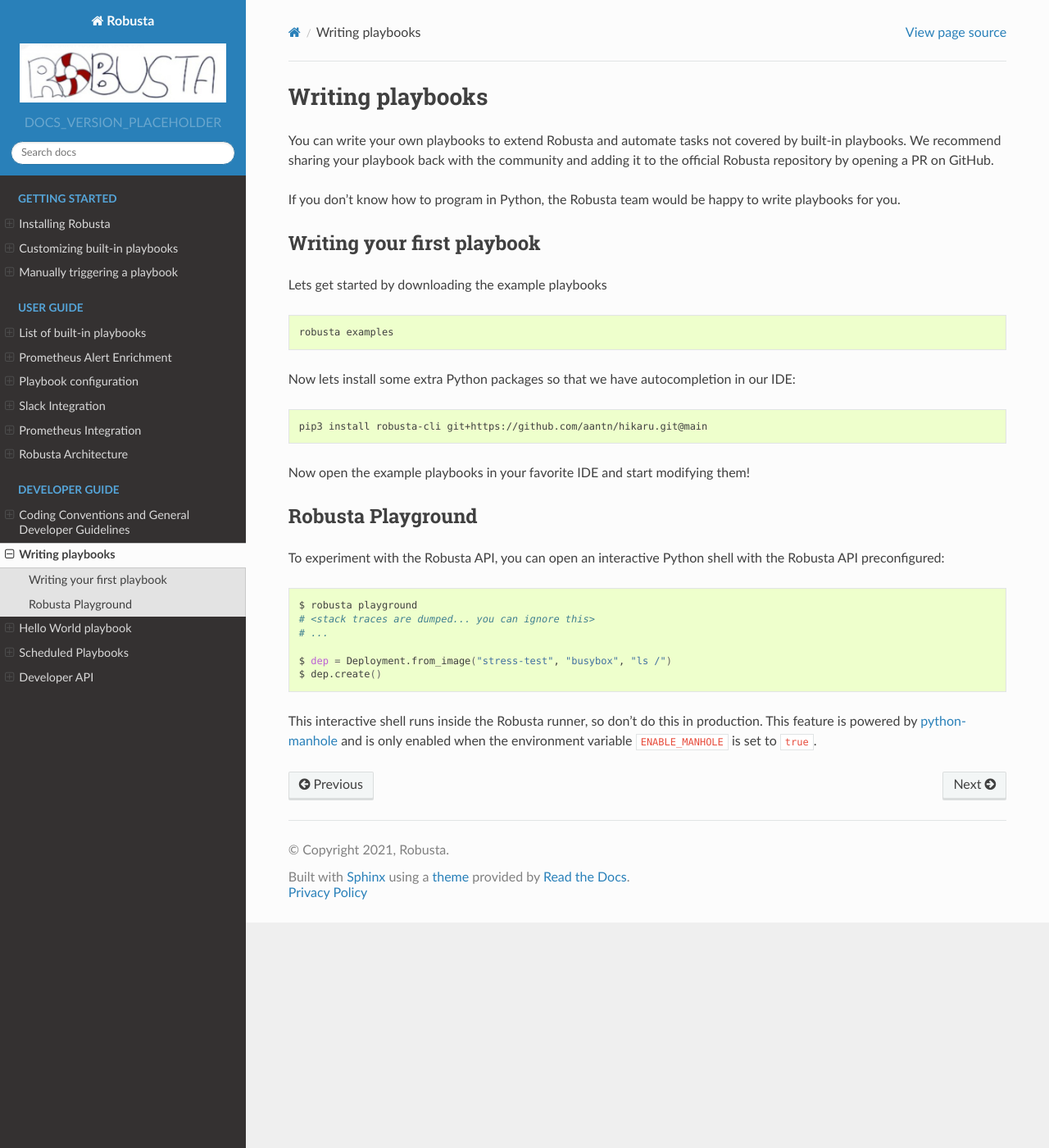
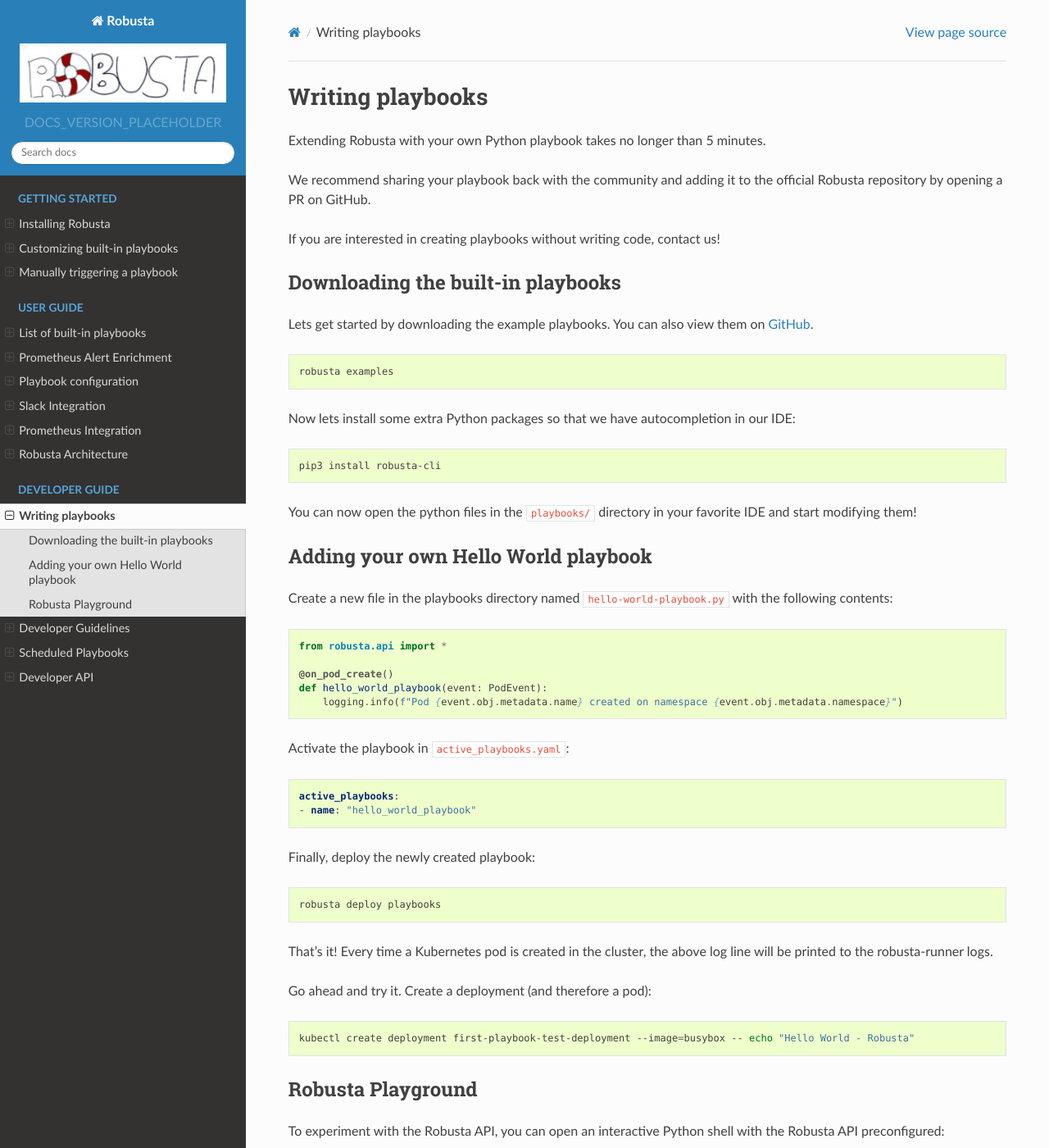
Before and after one commit to robusta-dev/robusta, a Sphinx documentation site: the page built from docs/developer-guide/writing-playbooks.rst, in a window 1280 px wide and 1400 px high. Shown: the whole window at 82% size. Built offline with Sphinx 7.4.7 and the Read the Docs theme 2.0.0, drawn with Linux system fonts in a browser that asks for light colours.

Commit message:
update docs

```diff
--- a/docs/developer-guide/general-guidelines.rst
+++ b/docs/developer-guide/general-guidelines.rst
@@ -1,5 +1,7 @@
-Coding Conventions and General Developer Guidelines
+Developer Guidelines
 ###################################################
+
+The following guidelines apply to code contributions to the Robusta engine itself.
 
 Formatting and coding conventions
 ------------------------------------
--- a/docs/developer-guide/writing-playbooks.rst
+++ b/docs/developer-guide/writing-playbooks.rst
@@ -1,15 +1,16 @@
 Writing playbooks
 #################
 
-You can write your own playbooks to extend Robusta and automate tasks not covered by built-in playbooks.
+Extending Robusta with your own Python playbook takes no longer than 5 minutes.
+
 We recommend sharing your playbook back with the community and adding it to the official Robusta repository by opening a PR on GitHub.
 
-If you don't know how to program in Python, the Robusta team would be happy to write playbooks for you.
+If you are interested in creating playbooks without writing code, contact us!
 
-Writing your first playbook
----------------------------
+Downloading the built-in playbooks
+-----------------------------------
 
-Lets get started by downloading the example playbooks
+Lets get started by downloading the example playbooks. You can also view them on `GitHub <https://github.com/robusta-dev/robusta/tree/master/playbooks>`_.
 
 .. code-block:: bash
 
@@ -19,9 +20,43 @@
 
 .. code-block:: bash
 
-    pip3 install robusta-cli git+https://github.com/aantn/hikaru.git@main
+    pip3 install robusta-cli
 
-Now open the example playbooks in your favorite IDE and start modifying them!
+You can now open the python files in the ``playbooks/`` directory in your favorite IDE and start modifying them!
+
+Adding your own Hello World playbook
+-------------------------------------
+Create a new file in the playbooks directory named ``hello-world-playbook.py`` with the following contents:
+
+.. code-block:: python
+
+    from robusta.api import *
+
+    @on_pod_create()
+    def hello_world_playbook(event: PodEvent):
+        logging.info(f"Pod {event.obj.metadata.name} created on namespace {event.obj.metadata.namespace}")
+
+
+Activate the playbook in ``active_playbooks.yaml``:
+
+.. code-block:: yaml
+
+    active_playbooks:
+    - name: "hello_world_playbook"
+
+Finally, deploy the newly created playbook:
+
+.. code-block:: bash
+
+    robusta deploy playbooks
+
+That's it! Every time a Kubernetes pod is created in the cluster, the above log line will be printed to the robusta-runner logs.
+
+Go ahead and try it. Create a deployment (and therefore a pod):
+
+.. code-block:: bash
+
+    kubectl create deployment first-playbook-test-deployment --image=busybox -- echo "Hello World - Robusta"
 
 Robusta Playground
 ---------------------------
--- a/docs/getting-started/customization.rst
+++ b/docs/getting-started/customization.rst
@@ -1,7 +1,8 @@
 Customizing built-in playbooks
 ##############################
 
-By itself, Robusta does nothing. All of it's power comes from playbooks. Lets customize that set of playbooks.
+Robusta is a powerful `rules engine` for devops, but it needs rules or "playbooks" to tell it what to do.
+Lets see how we can customize the broad collection of builtin playbooks.
 
 Downloading Playbooks
 -------------------------------------------------------------
@@ -16,7 +17,7 @@
 Lets take a closer look at that directory.
 
 `./playbooks` contains several python scripts and one file named `active_playbooks.yaml`. The python scripts define the *available* playbooks
-and the yaml file defines which playbooks are actually in use and how they are configured.
+and the yaml file configures which playbooks are actually in use.
 
 Enabling a new playbook
 ------------------------
--- a/docs/index.rst
+++ b/docs/index.rst
@@ -50,8 +50,7 @@
    :caption: Developer Guide
    :hidden:
 
+   developer-guide/writing-playbooks
    developer-guide/general-guidelines
-   developer-guide/writing-playbooks
-   developer-guide/hello-world-playbook
    developer-guide/scheduled-playbooks
    developer-guide/reference
```
Also changed, not shown: docs/developer-guide/hello-world-playbook.rst (deleted, +0 -45 lines).
